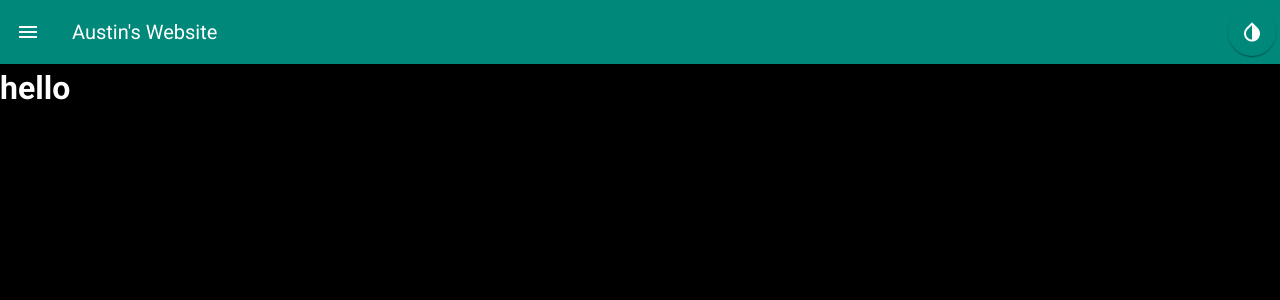
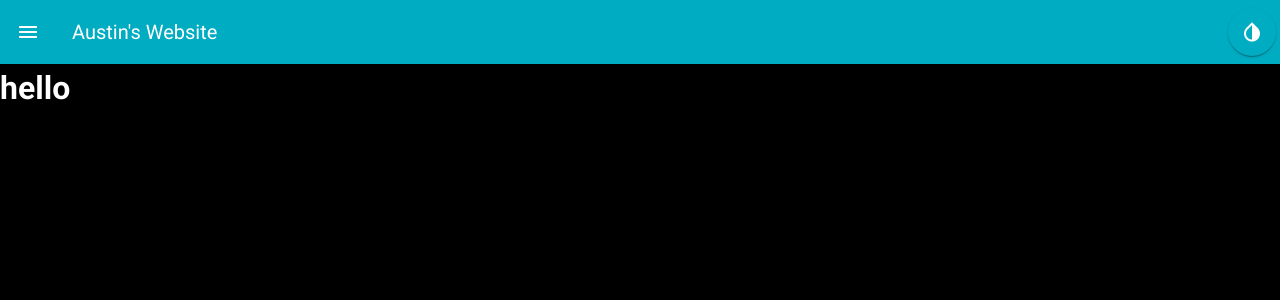
Before and after one commit to abspen1/V3, a Vue app: page /#/ in a window 1280 px wide. Shown: the top 300 px of the page. Built offline with nearby package versions, Linux system fonts and the light colour scheme.

Commit message:
switch primary to cyan

```diff
--- a/src/plugins/vuetify.js
+++ b/src/plugins/vuetify.js
@@ -9,13 +9,13 @@ export default new Vuetify({
         dark: true,
         themes: {
             dark: {
-                primary: colors.teal.darken1,
+                primary: colors.cyan.darken1,
                 secondary: colors.grey.darken4,
                 accent: colors.blueGrey.base,
                 background: colors.shades.black,
             },
             light: {
-                primary: colors.teal.darken1,
+                primary: colors.cyan.darken1,
                 secondary: colors.grey.lighten5,
                 accent: colors.blueGrey.lighten3,
                 error: colors.red.accent3,
```
